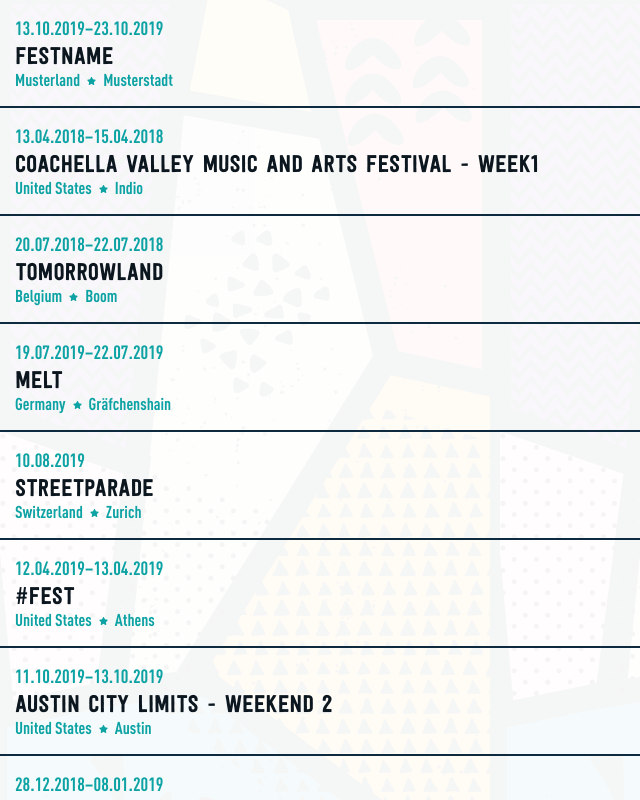
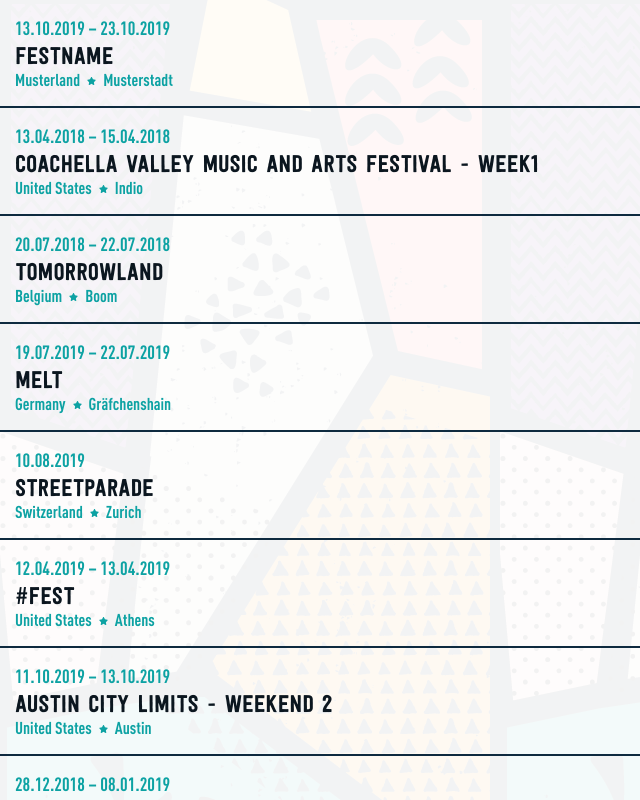
Before and after one commit to agnesbr/Timetable-Planner, a React (Create React App) app: page / in a window 1280 px wide. Shown: the top 800 px of the page, without its empty margins (0-640 px from the left). Built offline with nearby package versions, Linux system fonts and the light colour scheme.

Commit message:
Fix background styling

```diff
--- a/public/index.html
+++ b/public/index.html
@@ -1,15 +1,18 @@
 <!DOCTYPE html>
 <html lang="en">
   <head>
-    <meta charset="utf-8">
-    <link rel="shortcut icon" href="%PUBLIC_URL%/favicon.ico">
-    <meta name="viewport" content="width=device-width, initial-scale=1, shrink-to-fit=no">
-    <meta name="theme-color" content="#000000">
+    <meta charset="utf-8" />
+    <link rel="shortcut icon" href="%PUBLIC_URL%/favicon.ico" />
+    <meta
+      name="viewport"
+      content="width=device-width, initial-scale=1, shrink-to-fit=no"
+    />
+    <meta name="theme-color" content="#000000" />
     <!--
       manifest.json provides metadata used when your web app is added to the
       homescreen on Android. See https://developers.google.com/web/fundamentals/web-app-manifest/
     -->
-    <link rel="manifest" href="%PUBLIC_URL%/manifest.json">
+    <link rel="manifest" href="%PUBLIC_URL%/manifest.json" />
     <!--
       Notice the use of %PUBLIC_URL% in the tags above.
       It will be replaced with the URL of the `public` folder during the build.
@@ -19,12 +22,10 @@
       work correctly both with client-side routing and a non-root public URL.
       Learn how to configure a non-root public URL by running `npm run build`.
     -->
-    <title>React App</title>
+    <title>Timetable-Planner</title>
   </head>
   <body>
-    <noscript>
-      You need to enable JavaScript to run this app.
-    </noscript>
+    <noscript> You need to enable JavaScript to run this app. </noscript>
     <div id="root"></div>
     <!--
       This HTML file is a template.
--- a/src/components/FestCard.js
+++ b/src/components/FestCard.js
@@ -6,7 +6,7 @@
 const starIcon = <FontAwesomeIcon className="filter-button" icon={faStar} />
 
 export const Wrapper = styled.section`
-  background: rgba(255, 255, 255, 0.8);
+  background: rgba(255, 255, 255, 0.95);
   border-bottom: 2px solid #0e2a3f;
   display: grid;
   grid-auto-flow: row;
@@ -66,7 +66,7 @@
           {' '}
           {festEndDate === ''
             ? festStartDate
-            : festStartDate + '–' + festEndDate}
+            : festStartDate + ' – ' + festEndDate}
         </FestDate>
         <FestName>{festName}</FestName>
         <FestLocation>
--- a/src/components/GlobalStyle.js
+++ b/src/components/GlobalStyle.js
@@ -6,30 +6,29 @@
   box-sizing: border-box;
 }
 
-body {
+html {
+  height: 100%;
+}
+
+body, #root {
   -moz-osx-font-smoothing: grayscale;
   -webkit-font-smoothing: antialiased;
   font-family: DINWeb-Cond, sans-serif;
-  height: 100vh;
+  height: 100%;
   margin: 0;
   padding: 0;
-  width: 100vw;
-}
-
-  body::after {
-  content: "";
+  position: relative;
   background-attachment: fixed;
   background-image: url('../../images/BG_EF.png');
   background-repeat: repeat;
   bottom: 0;
   left: 0;
-  min-height: 100vh;
-  opacity: 0.2;
   position: absolute;
   right: 0;
   top: 0;
   z-index: -1;
 }
+
 
 
 @font-face {
```
Also changed, not shown: src/components/Home.js (deleted, +0 -13 lines).
